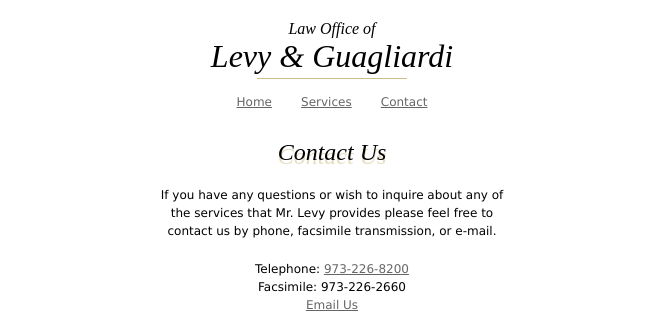
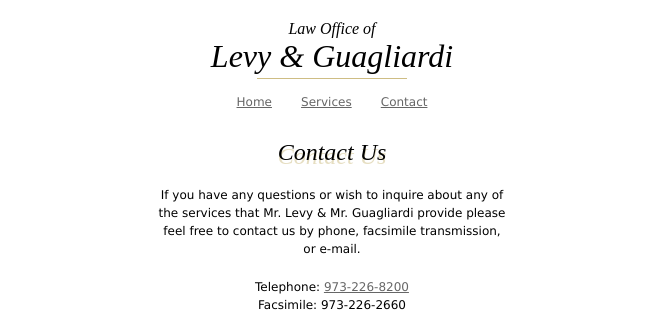
Before and after one commit to mikewgd/pearllevy, a React (Vite) app: page /contact in a window 1280 px wide. Shown: the top 312 px of the page, without its empty margins (308-971 px from the left). Built offline with nearby package versions, Linux system fonts and the light colour scheme.

Commit message:
copy changes

```diff
--- a/src/components/pages/ContactPage/index.js
+++ b/src/components/pages/ContactPage/index.js
@@ -12,7 +12,7 @@ export const ContactPage = () => (
       maxWidth="350px"
     >
       If you have any questions or wish to inquire about any of the services that
-      Mr. Levy provides please feel free to contact us by phone, facsimile transmission, or e-mail.
+      Mr. Levy & Mr. Guagliardi provide please feel free to contact us by phone, facsimile transmission, or e-mail.
     </Paragraph>
 
     <Paragraph
--- a/src/components/pages/ServicesPage/index.js
+++ b/src/components/pages/ServicesPage/index.js
@@ -26,8 +26,8 @@ export const ServicesPage = () => (
       aspects of residential closings, including contract negotiations, resolving all inspection
       issues, ordering title and survey, interfacing with the lender and doing everything that
       is necessary to facilitate a smooth and efficient closing.
-      Edward is a very &quot;hands on&quot; attorney who does not delegate important
-      responsibilities to others. He will make sure there are no surprises at closing,
+      Edward & Franks are very &quot;hands on&quot; attornies who do not delegate important
+      responsibilities to others. They will make sure there are no surprises at closing,
       and will protect all of your rights.
     </Paragraph>
   </Fragment>
```
